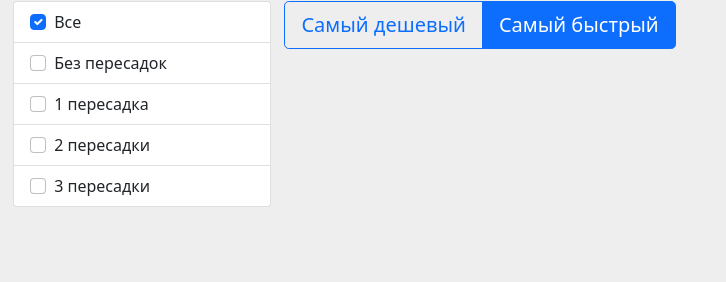
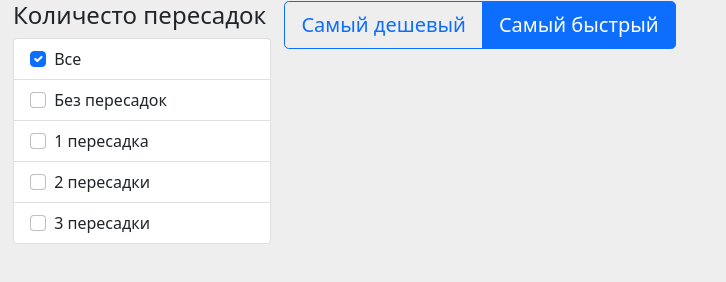
Before and after one commit to N1x9d/TestTaskFront, a website: page Main.html in a window 1280 px wide. Shown: the whole page, without its empty margins (0-726 px from the left). Drawn offline with nearby package versions, Linux system fonts and the light colour scheme; no server answers.

Commit message:
Add files via upload

```diff
--- a/Main.html
+++ b/Main.html
@@ -18,6 +18,7 @@
           <td   rowspan="2"  width="20%">
 
             <div class="container-md" >
+                <h4>Количесто пересадок</h4>
               <ul class="list-group">
                 <li class="list-group-item">
                   <input class="form-check-input me-1" type="checkbox" value="" aria-label="..." checked id="all">
```
